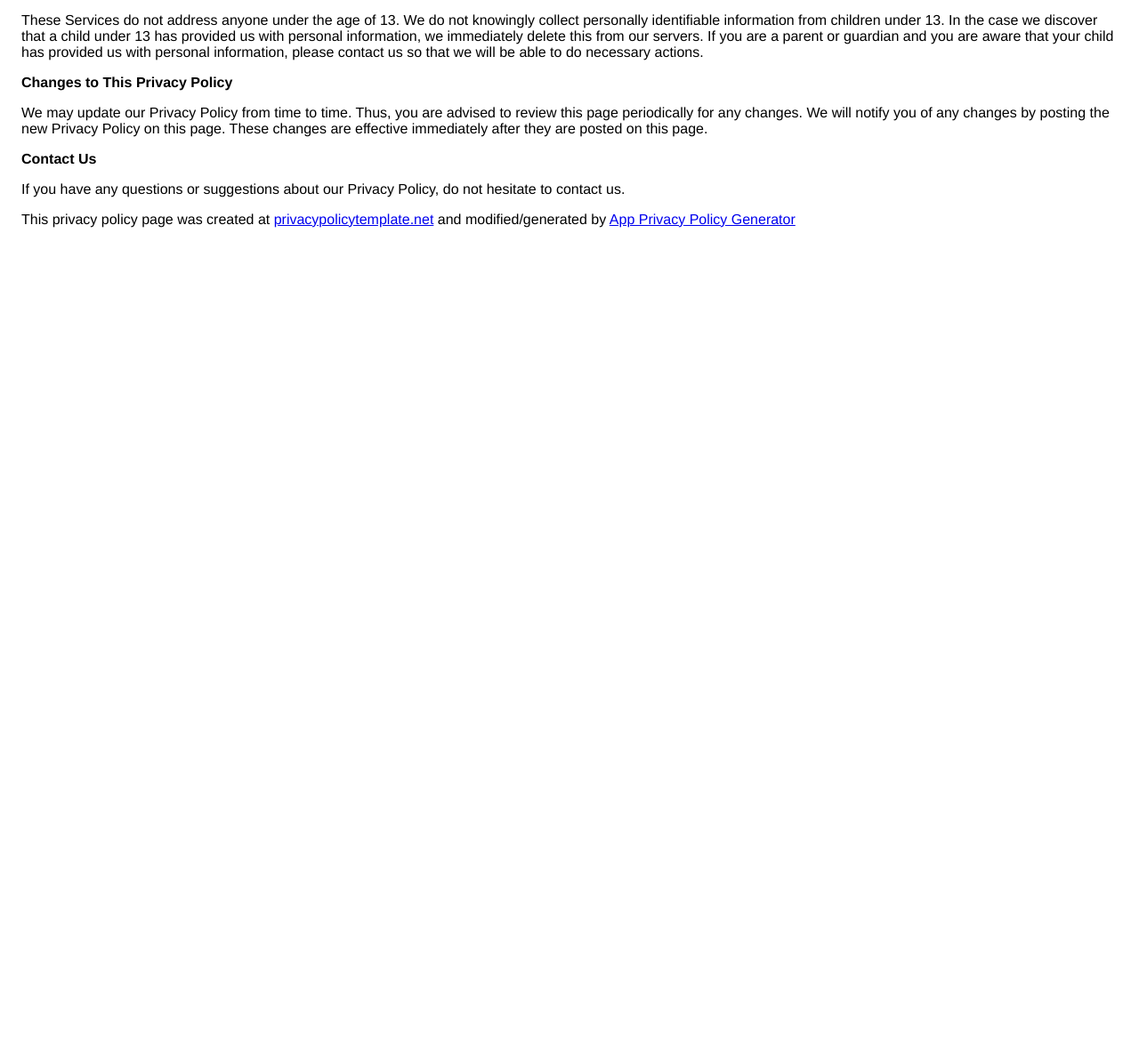
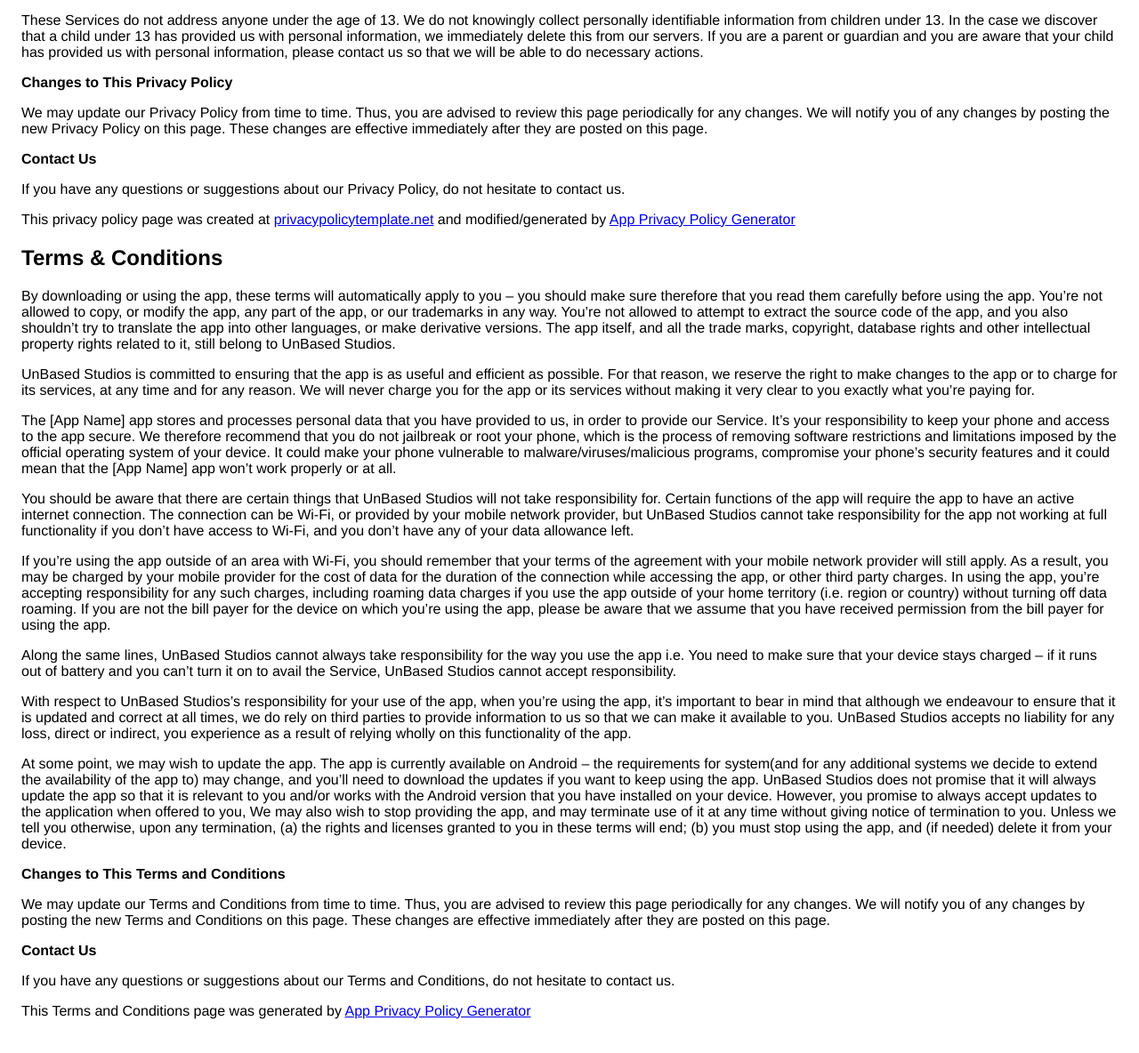
Before and after one commit to UnbasedStudios/UnbasedStudios.github.io, a plain HTML site: page privacy/guesswhatcatchphrase.html in a window 1280 px wide. Shown: the part 1184-2368 px from the top of the page at 89% size. Before the commit the page ends 1480 px from the top, so only its background shows below. Drawn offline with Linux system fonts and the light colour scheme.

Commit message:
Include Terms and Conditions with Policy

```diff
--- a/privacy/guesswhatcatchphrase.html
+++ b/privacy/guesswhatcatchphrase.html
@@ -1,61 +1,188 @@
 <!DOCTYPE html>
 <html>
+
 <head>
   <meta charset='utf-8'>
   <meta name='viewport' content='width=device-width'>
   <title>Privacy Policy</title>
-      <style> body { font-family: 'Helvetica Neue', Helvetica, Arial, sans-serif; padding:1em; } </style>
+  <style>
+    body {
+      font-family: 'Helvetica Neue', Helvetica, Arial, sans-serif;
+      padding: 1em;
+    }
+  </style>
 </head>
+
 <body>
-    <h2>Privacy Policy</h2> <p> UnBased Studios built the Guess What Catchphrase app as an Ad Supported app. This SERVICE is provided by
+  <h2>Privacy Policy</h2>
+  <p> UnBased Studios built the Guess What Catchphrase app as an Ad Supported app. This SERVICE is provided by
     UnBased Studios at no cost and is intended for use as is.
-                  </p> <p>This page is used to inform visitors regarding our policies with the collection, use, and disclosure
+  </p>
+  <p>This page is used to inform visitors regarding our policies with the collection, use, and disclosure
     of Personal Information if anyone decided to use our Service.
-                  </p> <p>If you choose to use our Service, then you agree to the collection and use of information in
+  </p>
+  <p>If you choose to use our Service, then you agree to the collection and use of information in
     relation to this policy. The Personal Information that we collect is used for providing and improving
     the Service. We will not use or share your information with anyone except as described
     in this Privacy Policy.
-                  </p> <p>The terms used in this Privacy Policy have the same meanings as in our Terms and Conditions, which is
+  </p>
+  <p>The terms used in this Privacy Policy have the same meanings as in our Terms and Conditions, which is
     accessible at Guess What Catchphrase unless otherwise defined in this Privacy Policy.
-                  </p> <p><strong>Information Collection and Use</strong></p> <p>For a better experience, while using our Service, we may require you to provide us with certain
+  </p>
+  <p><strong>Information Collection and Use</strong></p>
+  <p>For a better experience, while using our Service, we may require you to provide us with certain
     personally identifiable information. The information that we request will be retained by us and used as described in this privacy policy.
-                  </p> <p>The app does use third party services that may collect information used to identify you.</p> <div><p>Link to privacy policy of third party service providers used by the app</p> <ul><li><a href="https://www.google.com/policies/privacy/" target="_blank">Google Play Services</a></li><li><a href="https://support.google.com/admob/answer/6128543?hl=en" target="_blank">AdMob</a></li><li><a href="https://firebase.google.com/policies/analytics" target="_blank">Firebase Analytics</a></li><!----><!----><li><a href="http://try.crashlytics.com/terms/privacy-policy.pdf" target="_blank">Crashlytics</a></li><!----><!----></ul></div> <p><strong>Log Data</strong></p> <p> We want to inform you that whenever you use our Service, in a case of
+  </p>
+  <p>The app does use third party services that may collect information used to identify you.</p>
+  <div>
+    <p>Link to privacy policy of third party service providers used by the app</p>
+    <ul>
+      <li><a href="https://www.google.com/policies/privacy/" target="_blank">Google Play Services</a></li>
+      <li><a href="https://support.google.com/admob/answer/6128543?hl=en" target="_blank">AdMob</a></li>
+      <li><a href="https://firebase.google.com/policies/analytics" target="_blank">Firebase Analytics</a></li>
+      <!---->
+      <!---->
+      <li><a href="http://try.crashlytics.com/terms/privacy-policy.pdf" target="_blank">Crashlytics</a></li>
+      <!---->
+      <!---->
+    </ul>
+  </div>
+  <p><strong>Log Data</strong></p>
+  <p> We want to inform you that whenever you use our Service, in a case of
     an error in the app we collect data and information (through third party products) on your phone
     called Log Data. This Log Data may include information such as your device Internet Protocol (“IP”) address,
     device name, operating system version, the configuration of the app when utilizing our Service,
     the time and date of your use of the Service, and other statistics.
-                  </p> <p><strong>Cookies</strong></p> <p>Cookies are files with a small amount of data that are commonly used as anonymous unique identifiers.
+  </p>
+  <p><strong>Cookies</strong></p>
+  <p>Cookies are files with a small amount of data that are commonly used as anonymous unique identifiers.
     These are sent to your browser from the websites that you visit and are stored on your device's internal
     memory.
-                  </p> <p>This Service does not use these “cookies” explicitly. However, the app may use third party code and
+  </p>
+  <p>This Service does not use these “cookies” explicitly. However, the app may use third party code and
     libraries that use “cookies” to collect information and improve their services. You have the option to
     either accept or refuse these cookies and know when a cookie is being sent to your device. If you choose
     to refuse our cookies, you may not be able to use some portions of this Service.
-                  </p> <p><strong>Service Providers</strong></p> <p> We may employ third-party companies and individuals due to the following reasons:</p> <ul><li>To facilitate our Service;</li> <li>To provide the Service on our behalf;</li> <li>To perform Service-related services; or</li> <li>To assist us in analyzing how our Service is used.</li></ul> <p> We want to inform users of this Service that these third parties have access to
+  </p>
+  <p><strong>Service Providers</strong></p>
+  <p> We may employ third-party companies and individuals due to the following reasons:</p>
+  <ul>
+    <li>To facilitate our Service;</li>
+    <li>To provide the Service on our behalf;</li>
+    <li>To perform Service-related services; or</li>
+    <li>To assist us in analyzing how our Service is used.</li>
+  </ul>
+  <p> We want to inform users of this Service that these third parties have access to
     your Personal Information. The reason is to perform the tasks assigned to them on our behalf. However,
     they are obligated not to disclose or use the information for any other purpose.
-                  </p> <p><strong>Security</strong></p> <p> We value your trust in providing us your Personal Information, thus we are striving
+  </p>
+  <p><strong>Security</strong></p>
+  <p> We value your trust in providing us your Personal Information, thus we are striving
     to use commercially acceptable means of protecting it. But remember that no method of transmission over
     the internet, or method of electronic storage is 100% secure and reliable, and we cannot guarantee
     its absolute security.
-                  </p> <p><strong>Links to Other Sites</strong></p> <p>This Service may contain links to other sites. If you click on a third-party link, you will be directed
+  </p>
+  <p><strong>Links to Other Sites</strong></p>
+  <p>This Service may contain links to other sites. If you click on a third-party link, you will be directed
     to that site. Note that these external sites are not operated by us. Therefore, we strongly
     advise you to review the Privacy Policy of these websites. We have no control over
     and assume no responsibility for the content, privacy policies, or practices of any third-party sites
     or services.
-                  </p> <p><strong>Children’s Privacy</strong></p> <p>These Services do not address anyone under the age of 13. We do not knowingly collect
+  </p>
+  <p><strong>Children’s Privacy</strong></p>
+  <p>These Services do not address anyone under the age of 13. We do not knowingly collect
     personally identifiable information from children under 13. In the case we discover that a child
     under 13 has provided us with personal information, we immediately delete this from
     our servers. If you are a parent or guardian and you are aware that your child has provided us with personal
     information, please contact us so that we will be able to do necessary actions.
-                  </p> <p><strong>Changes to This Privacy Policy</strong></p> <p> We may update our Privacy Policy from time to time. Thus, you are advised to review
+  </p>
+  <p><strong>Changes to This Privacy Policy</strong></p>
+  <p> We may update our Privacy Policy from time to time. Thus, you are advised to review
     this page periodically for any changes. We will notify you of any changes by posting
     the new Privacy Policy on this page. These changes are effective immediately after they are posted on
     this page.
-                  </p> <p><strong>Contact Us</strong></p> <p>If you have any questions or suggestions about our Privacy Policy, do not hesitate to contact
+  </p>
+  <p><strong>Contact Us</strong></p>
+  <p>If you have any questions or suggestions about our Privacy Policy, do not hesitate to contact
     us.
-                  </p> <p>This privacy policy page was created at <a href="https://privacypolicytemplate.net" target="_blank">privacypolicytemplate.net</a>
+  </p>
+  <p>This privacy policy page was created at <a href="https://privacypolicytemplate.net" target="_blank">privacypolicytemplate.net</a>
     and modified/generated by <a href="https://app-privacy-policy-generator.firebaseapp.com/" target="_blank">App
       Privacy Policy Generator</a></p>
+
+  <title>Terms &amp; Conditions</title>
+  <style>
+    body {
+      font-family: 'Helvetica Neue', Helvetica, Arial, sans-serif;
+      padding: 1em;
+    }
+  </style>
+  </head>
+
+  <body>
+    <h2>Terms &amp; Conditions</h2>
+    <p>By downloading or using the app, these terms will automatically apply to you – you should make sure
+      therefore that you read them carefully before using the app. You’re not allowed to copy, or modify the
+      app, any part of the app, or our trademarks in any way. You’re not allowed to attempt to extract the
+      source code of the app, and you also shouldn’t try to translate the app into other languages, or make
+      derivative versions. The app itself, and all the trade marks, copyright, database rights and other intellectual
+      property rights related to it, still belong to UnBased Studios.</p>
+    <p>UnBased Studios is committed to ensuring that the app is as useful and efficient as possible. For
+      that reason, we reserve the right to make changes to the app or to charge for its services, at any time
+      and for any reason. We will never charge you for the app or its services without making it very clear
+      to you exactly what you’re paying for.</p>
+    <p>The [App Name] app stores and processes personal data that you have provided to us, in order to provide
+      our Service. It’s your responsibility to keep your phone and access to the app secure. We therefore
+      recommend that you do not jailbreak or root your phone, which is the process of removing software restrictions
+      and limitations imposed by the official operating system of your device. It could make your phone vulnerable
+      to malware/viruses/malicious programs, compromise your phone’s security features and it could mean that
+      the [App Name] app won’t work properly or at all. </p>
+    <p>You should be aware that there are certain things that UnBased Studios will not take responsibility
+      for. Certain functions of the app will require the app to have an active internet connection. The connection
+      can be Wi-Fi, or provided by your mobile network provider, but UnBased Studios cannot take responsibility
+      for the app not working at full functionality if you don’t have access to Wi-Fi, and you don’t have any
+      of your data allowance left.
+    </p>
+    <p></p>
+    <p>If you’re using the app outside of an area with Wi-Fi, you should remember that your terms of the
+      agreement with your mobile network provider will still apply. As a result, you may be charged by
+      your mobile provider for the cost of data for the duration of the connection while accessing the
+      app, or other third party charges. In using the app, you’re accepting responsibility for any such
+      charges, including roaming data charges if you use the app outside of your home territory (i.e. region
+      or country) without turning off data roaming. If you are not the bill payer for the device on which
+      you’re using the app, please be aware that we assume that you have received permission from the bill
+      payer for using the app.</p>
+    <p>Along the same lines, UnBased Studios cannot always take responsibility for the way you use
+      the app i.e. You need to make sure that your device stays charged – if it runs out of battery and
+      you can’t turn it on to avail the Service, UnBased Studios cannot accept responsibility.</p>
+    <p>With respect to UnBased Studios’s responsibility for your use of the app, when you’re using
+      the app, it’s important to bear in mind that although we endeavour to ensure that it is updated and
+      correct at all times, we do rely on third parties to provide information to us so that we can make
+      it available to you. UnBased Studios accepts no liability for any loss, direct or indirect,
+      you experience as a result of relying wholly on this functionality of the app.</p>
+    <p>At some point, we may wish to update the app. The app is currently available on Android – the
+      requirements for system(and for any additional systems we decide to extend the availability
+      of the app to) may change, and you’ll need to download the updates if you want to keep using the
+      app. UnBased Studios does not promise that it will always update the app so that it is relevant
+      to you and/or works with the Android version that you have installed on your device. However,
+      you promise to always accept updates to the application when offered to you, We may also wish to
+      stop providing the app, and may terminate use of it at any time without giving notice of termination
+      to you. Unless we tell you otherwise, upon any termination, (a) the rights and licenses granted to
+      you in these terms will end; (b) you must stop using the app, and (if needed) delete it from your
+      device.
+    </p>
+    <p><strong>Changes to This Terms and Conditions</strong></p>
+    <p> We may update our Terms and Conditions from time to time. Thus, you are advised
+      to review this page periodically for any changes. We will notify you of any
+      changes by posting the new Terms and Conditions on this page. These changes are effective immediately
+      after they are posted on this page.
+    </p>
+    <p><strong>Contact Us</strong></p>
+    <p>If you have any questions or suggestions about our Terms and Conditions, do not hesitate
+      to contact us.
+    </p>
+    <p>This Terms and Conditions page was generated by <a href="https://app-privacy-policy-generator.firebaseapp.com/" target="_blank">App Privacy Policy Generator</a></p>
+
   </body>
+
 </html>
```
Also changed, not shown: 1 other file. Lines whose indentation alone changed are shown as unchanged.
